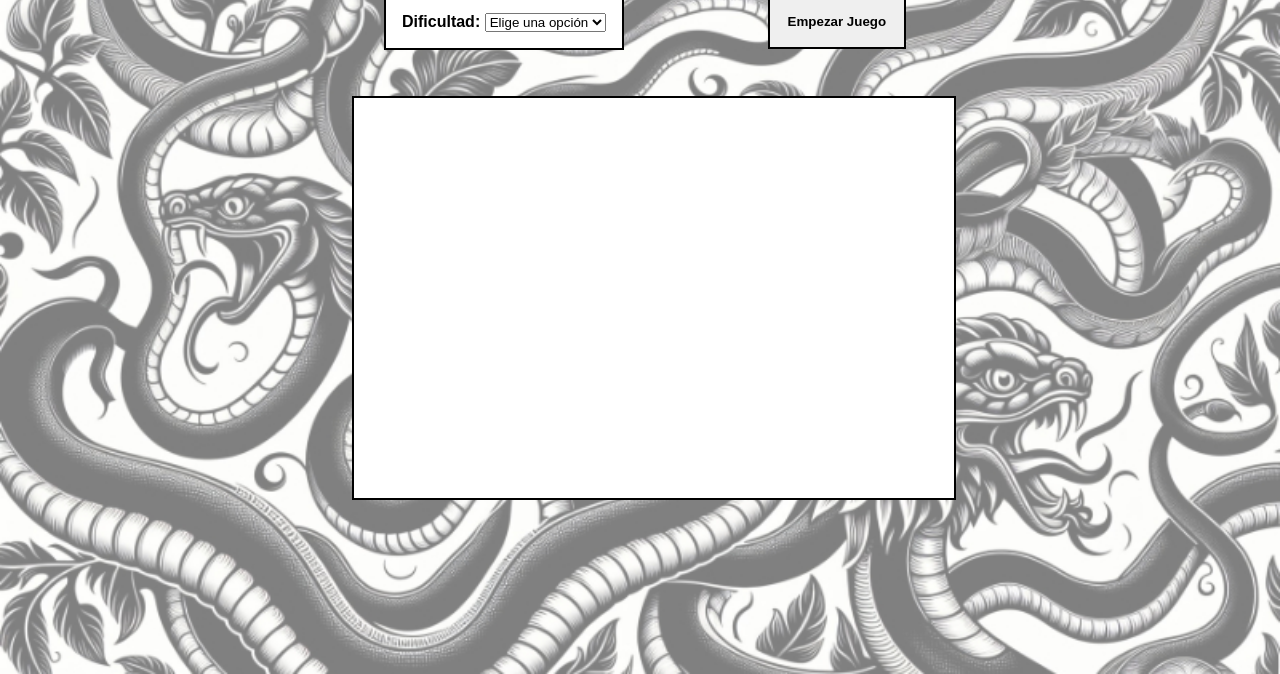
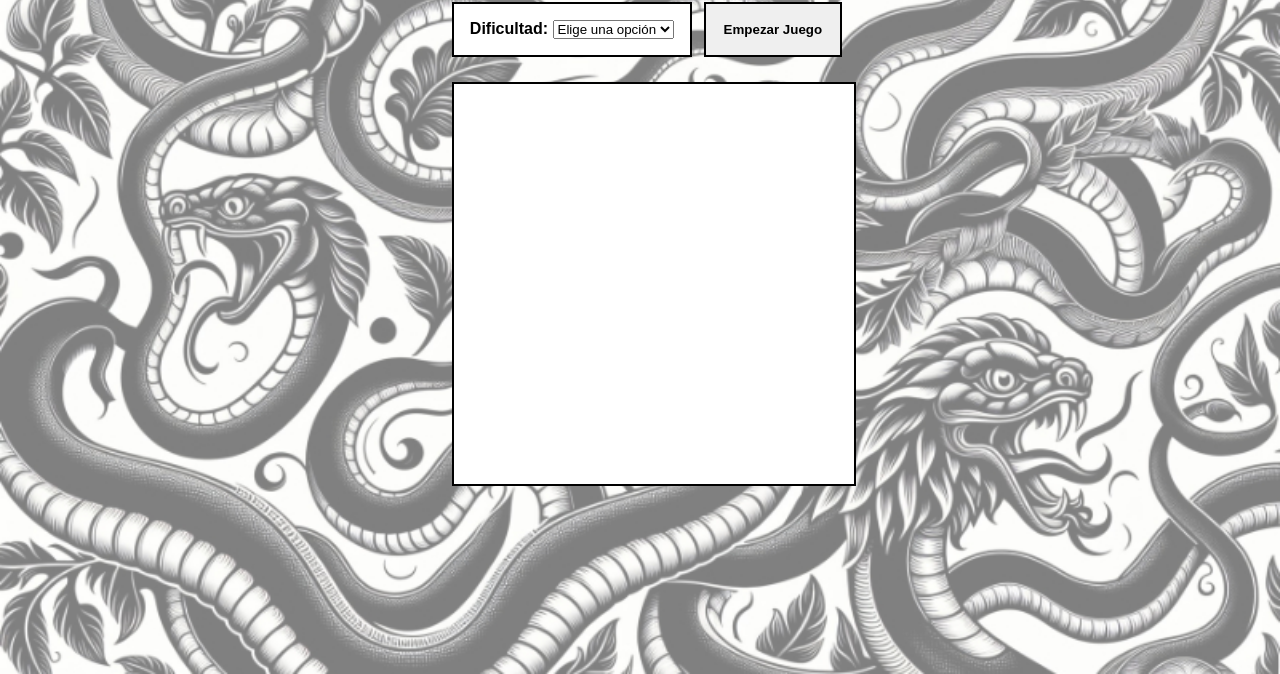
Before and after one commit to jponsgar/snake, a plain HTML site: page snake.html in a window 1280 px wide. Shown: the part 126-800 px from the top of the page. Drawn offline with Linux system fonts and the light colour scheme.

Commit message:
Modificacion tamaño juego

```diff
--- a/snake.html
+++ b/snake.html
@@ -22,7 +22,7 @@
         <option value="50">Muy Difícil</option>
       </select>
    </div>
-       <canvas id="juegoSerpiente" width="600" height="400"></canvas>
+       <canvas id="juegoSerpiente" width="400" height="400"></canvas>
        <button id="botonStart"><strong>Empezar Juego</strong></button>
        <script src="snake.js"></script>
   </section>
--- a/styles.css
+++ b/styles.css
@@ -30,24 +30,24 @@ section {
 
 section canvas {
   position: absolute;
-  left: 27.5%;
-  top:17%;
+  left: 35.3%;
+  top:15%;
   border: 2px solid black;
 }
 
 section button {
   position: absolute;
   padding:2.2dvh;
-  left: 60%;
-  top: 2.4%;
+  left: 55%;
+  top: 3.5%;
   border: 2px solid black;
 }
 
 section div{
   position: absolute;
   padding: 2dvh;
-  left: 30%;
-  top: 2.5%;
+  left: 35.3%;
+  top: 3.5%;
   background-color: white;
   border: 2px solid black;
 }
```
